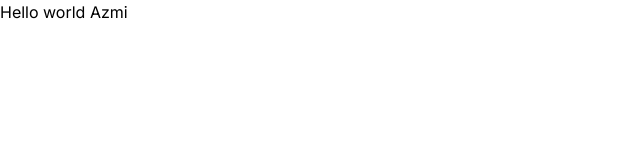
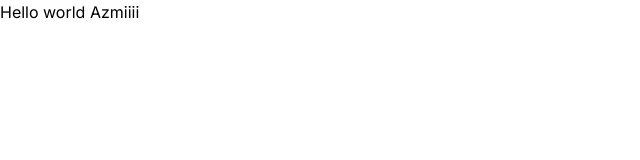
Before and after one commit to DifaaNug/SmartResto, a Next.js app: page / in a window 1280 px wide. Shown: the top 160 px of the page, without its empty margins (0-640 px from the left). Built offline with nearby package versions, Linux system fonts and the light colour scheme.

Commit message:
resfresh

```diff
--- a/src/app/page.tsx
+++ b/src/app/page.tsx
@@ -3,7 +3,7 @@ import Image from "next/image";
 export default function Home() {
   return (
     <div>
-      Hello world Azmi
+      Hello world Azmiiii
     </div>
   );
 }
```
